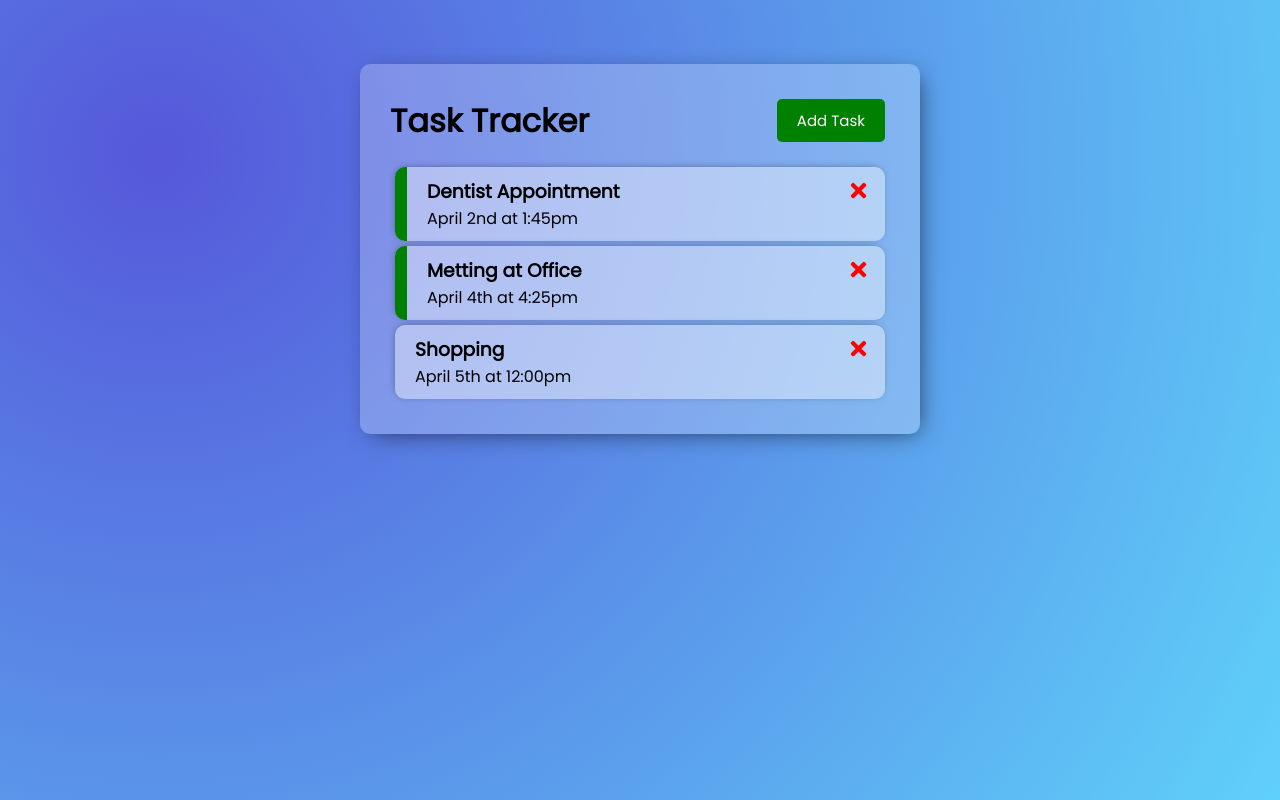
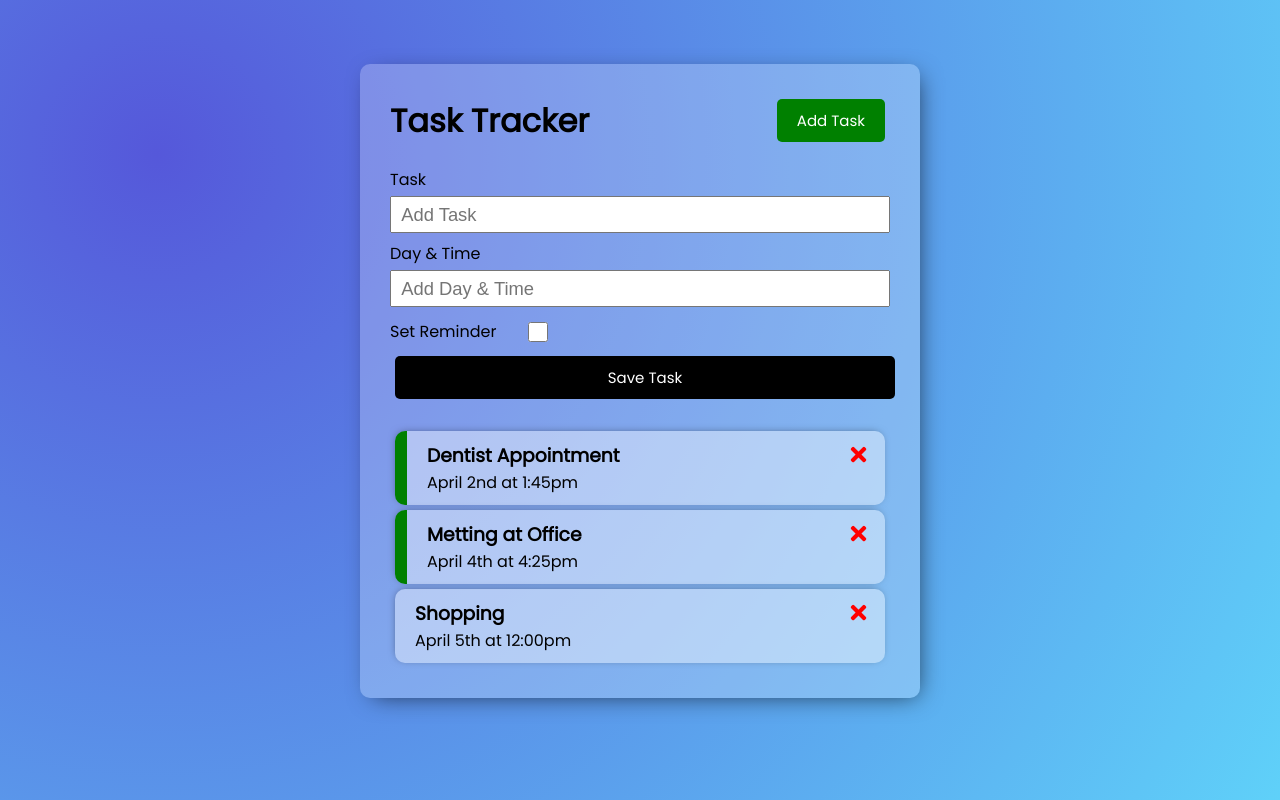
Before and after one commit to caltman24/task-tracker, a Vue app: page / in a window 1280 px wide. Both pictures are taken after a click on the button "Add Task". Built offline with nearby package versions, Linux system fonts and the light colour scheme.

Commit message:
added addTask component with transition

```diff
--- a/src/App.vue
+++ b/src/App.vue
@@ -1,7 +1,12 @@
 <!-- Template is the output whcih is HTML -->
 <template>
   <div class="container">
-    <HeaderItem title="Task Tracker" />
+    <HeaderItem title="Task Tracker" @toggle-add-task="toggleAddTask" />
+    <Transition>
+      <div v-show="showAddTask">
+        <AddTask @add-task="addTask" />
+      </div>
+    </Transition>
     <AllTasks
       @toggle-reminder="toggleReminder"
       @delete-task="deleteTask"
@@ -14,20 +19,29 @@
 
 <script>
 import HeaderItem from "./components/HeaderItem";
-import AllTasks from "./components/AllTasks.vue";
+import AllTasks from "./components/AllTasks";
+import AddTask from "./components/AddTask";
 
 export default {
   name: "App",
   components: {
     HeaderItem,
     AllTasks,
+    AddTask,
   },
   data() {
     return {
       tasks: [],
+      showAddTask: false,
     };
   },
   methods: {
+    toggleAddTask() {
+      this.showAddTask = !this.showAddTask;
+    },
+    addTask(newTask) {
+      this.tasks = [...this.tasks, newTask];
+    },
     deleteTask(id) {
       const confirmed = confirm("Are you sure you want to delete this task?");
       if (confirmed) this.tasks = this.tasks.filter((task) => task.id !== id);
@@ -64,36 +78,5 @@ export default {
 </script>
 
 <style>
-@import url("https://fonts.googleapis.com/css2?family=Poppins:wght@300;400&display=swap");
-
-* {
-  box-sizing: border-box;
-  margin: 0;
-  padding: 0;
-}
-
-body {
-  font-family: "Poppins", sans-serif;
-  background-image: radial-gradient( circle farthest-corner at 12.3% 19.3%,  rgba(85,88,218,1) 0%, rgba(95,209,249,1) 100.2% );
-  background-size: cover;
-  min-height: 100vh;
-  padding-top: 4em;
-}
-
-.container {
-  width: 35em;
-  max-width: 95%;
-  margin-inline: auto;
-  overflow: auto;
-  min-height: 300px;
-  box-shadow: 5px 5px 25px -8px rgba(0, 0, 0, .7);
-  background-color: rgba(255, 255, 255, 0.236);
-  padding: 30px;
-  border-radius: 10px;
-}
-
-.btn-block {
-  display: block;
-  width: 100%;
-}
+@import "../src/assets/main.css";
 </style>
--- /dev/null
+++ b/src/assets/main.css
@@ -0,0 +1,73 @@
+@import url("https://fonts.googleapis.com/css2?family=Poppins:wght@300;400&display=swap");
+
+* {
+  box-sizing: border-box;
+  margin: 0;
+  padding: 0;
+}
+
+body {
+  font-family: "Poppins", sans-serif;
+  background-image: radial-gradient(
+    circle farthest-corner at 12.3% 19.3%,
+    rgba(85, 88, 218, 1) 0%,
+    rgba(95, 209, 249, 1) 100.2%
+  );
+  background-size: cover;
+  min-height: 100vh;
+  padding-top: 4em;
+}
+
+.container {
+  width: 35em;
+  max-width: 95%;
+  margin-inline: auto;
+  overflow: auto;
+  min-height: 300px;
+  box-shadow: 5px 5px 25px -8px rgba(0, 0, 0, 0.7);
+  background-color: rgba(255, 255, 255, 0.236);
+  padding: 30px;
+  border-radius: 10px;
+}
+
+.btn {
+  display: inline-block;
+  background: #000;
+  color: #fff;
+  border: none;
+  padding: 10px 20px;
+  margin: 5px;
+  border-radius: 5px;
+  cursor: pointer;
+  text-decoration: none;
+  font-size: 15px;
+  font-family: inherit;
+  transition: transform 300ms ease;
+}
+
+.btn:hover {
+  transform: scale(1.01) translateY(-0.75px);
+  transition: transform 200ms ease;
+}
+
+.btn:focus {
+  outline: none;
+}
+
+.btn:active {
+  transform: scale(0.98);
+}
+
+.btn-block {
+  display: block;
+  width: 100%;
+}
+
+.v-enter-active {
+  transition: opacity 0.35s ease-in;
+}
+
+.v-enter-from,
+.v-leave-to {
+  opacity: 0;
+}
--- /dev/null
+++ b/src/components/AddTask.vue
@@ -0,0 +1,92 @@
+<template>
+  <form @submit="onSubmit" action="" class="add-form">
+    <div class="form-control">
+      <label for="">Task</label>
+      <input type="text" v-model="text" name="text" placeholder="Add Task" />
+    </div>
+    <div class="form-control">
+      <label for="">Day & Time</label>
+      <input
+        type="text"
+        v-model="day"
+        name="day"
+        placeholder="Add Day & Time"
+      />
+    </div>
+    <div class="form-control form-control-check">
+      <label for="">Set Reminder</label>
+      <input type="checkbox" v-model="reminder" name="reminder" />
+    </div>
+
+    <input type="submit" value="Save Task" class="btn btn-block" />
+  </form>
+</template>
+
+<script>
+export default {
+  name: "AddTask",
+  data() {
+    return {
+      text: "",
+      day: "",
+      reminder: false,
+    };
+  },
+  methods: {
+    onSubmit(e) {
+      e.preventDefault();
+
+      if (!this.text) alert("Please add a task name");
+
+      const newTask = {
+        id: Math.floor(Math.random() * 100000),
+        text: this.text,
+        day: this.day,
+        reminder: this.reminder,
+      };
+
+      const clearForm = () => {
+        this.text = "";
+        this.day = "";
+        this.reminder = false;
+      };
+
+      this.$emit('add-task', newTask);
+
+      clearForm();
+    },
+  },
+};
+</script>
+
+<style scoped>
+.add-form {
+  margin-bottom: 2em;
+}
+
+.form-control {
+  margin: 0.5em 0;
+}
+
+.form-control label {
+  display: block;
+  margin-block: 0.25em;
+}
+
+.form-control input {
+  width: 100%;
+  font-size: 1.15rem;
+  padding: 0.3em 0.5em;
+}
+
+.form-control-check {
+  display: flex;
+  align-items: center;
+  gap: 2em;
+}
+
+.form-control-check input {
+  height: 20px;
+  width: 20px;
+}
+</style>
--- a/src/components/ButtonItem.vue
+++ b/src/components/ButtonItem.vue
@@ -1,6 +1,6 @@
 <template>
   <!-- Can use v-bind:style or just :style to pass in props and register as js -->
-  <button @click="onClick()" v-bind:style="{ background: color }">
+  <button @click="onClick()" v-bind:style="{ background: color }" class="btn">
     {{ text }}
   </button>
 </template>
@@ -17,38 +17,8 @@ export default {
   },
   methods: {
     onClick() {
-      console.log("Clicked");
+      this.$emit('toggle-add-task')
     },
   },
 };
 </script>
-
-<style scoped>
-button {
-  display: inline-block;
-  background: #000;
-  color: #fff;
-  border: none;
-  padding: 10px 20px;
-  margin: 5px;
-  border-radius: 5px;
-  cursor: pointer;
-  text-decoration: none;
-  font-size: 15px;
-  font-family: inherit;
-  transition: transform 300ms ease;
-}
-
-button:hover {
-  transform: scale(1.01) translateY(-0.75px);
-  transition: transform 200ms ease;
-}
-
-button:focus {
-  outline: none;
-}
-
-button:active {
-  transform: scale(0.98);
-}
-</style>
--- a/src/components/HeaderItem.vue
+++ b/src/components/HeaderItem.vue
@@ -1,7 +1,7 @@
 <template>
   <header>
     <h1>{{ title }}</h1>
-    <ButtonItem text="Add Task" color="green"/>
+    <ButtonItem @toggle-add-task="$emit('toggle-add-task')" text="Add Task" color="green"/>
   </header>
 </template>
 
```
